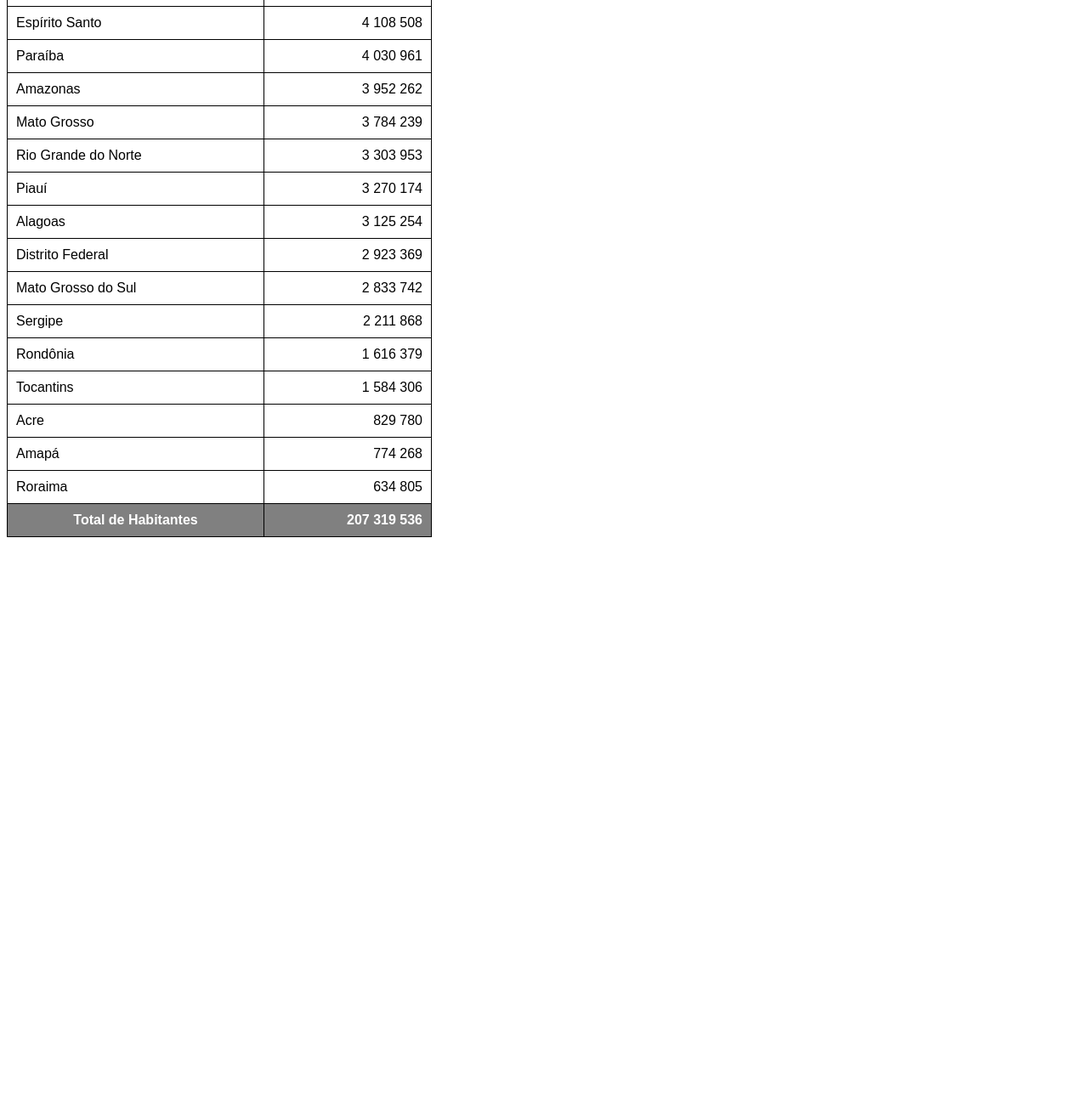
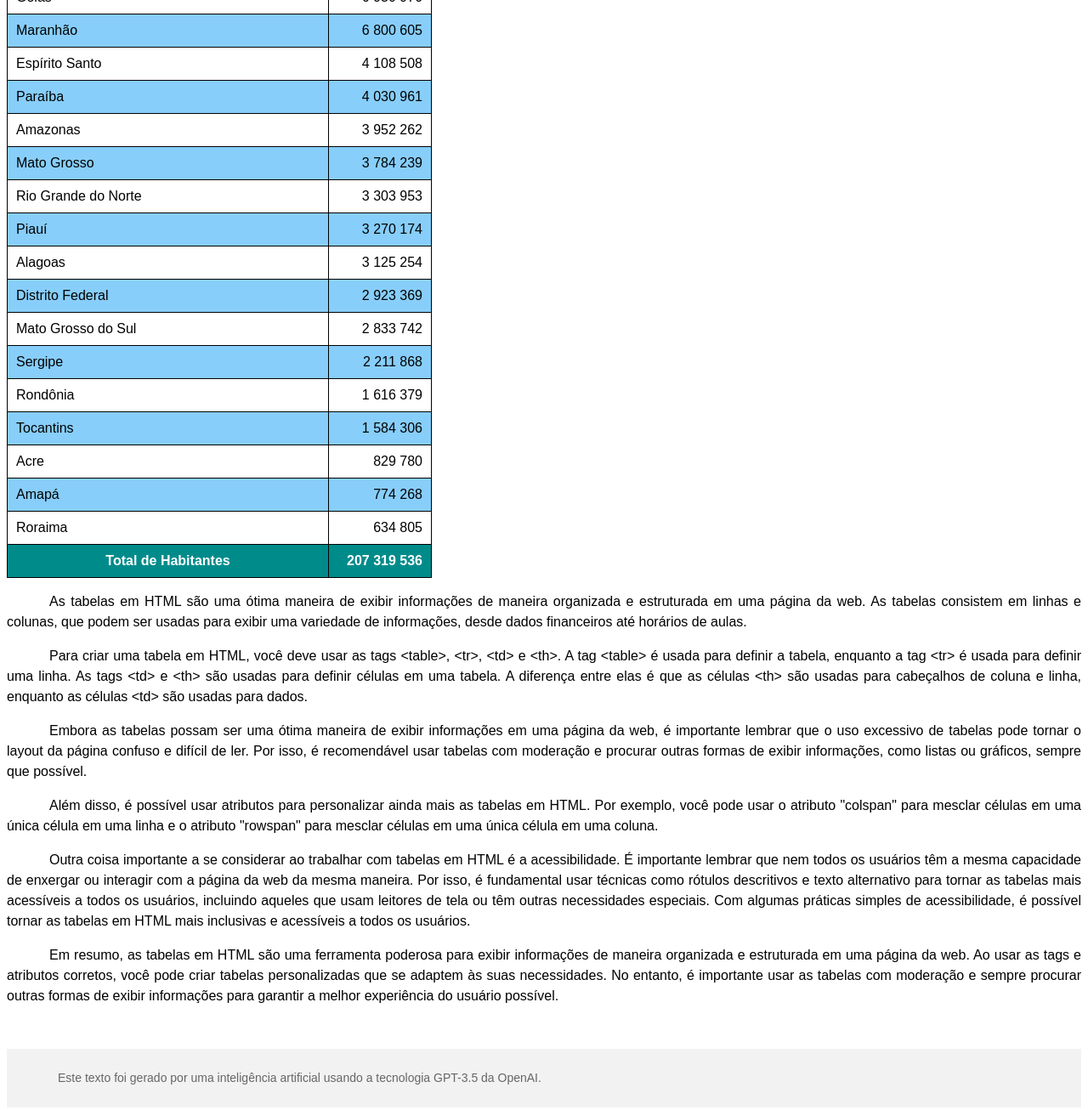
Before and after one commit to reulissontorres/html-css, a plain HTML site: page exercicios/ex023/tabela002.html in a window 1280 px wide. Shown: the part 580-1886 px from the top of the page at 85% size. Before the commit the page ends 1220 px from the top, so only its background shows below. Drawn offline with Linux system fonts and the light colour scheme.

Commit message:
atualização da tabela 002

```diff
--- a/exercicios/ex023/tabela002.html
+++ b/exercicios/ex023/tabela002.html
@@ -4,20 +4,49 @@
     <meta charset="UTF-8">
     <meta http-equiv="X-UA-Compatible" content="IE=edge">
     <meta name="viewport" content="width=device-width, initial-scale=1.0">
-    <title>População dos Estados</title>
+    <title>Tabelas Grandes</title>
     <style>
         body {
             font-family: Arial, Helvetica, sans-serif;
         }
 
+        p {
+            text-align: justify;
+            line-height: 1.5em;
+            text-indent: 50px;
+        }
+
         table {
             width: 500px;
             border-collapse: collapse;
+            position: relative;
+        }
+
+        caption {
+            background-color: lightskyblue;
+            color: black;
+            font-weight: bold;
+            font-size: 1.5em;
+            padding: 10px;
         }
 
         thead, tfoot {
-            background-color: gray;
+            background-color: darkcyan;
             color: white;
+        }
+
+        thead > tr > th {
+            position: sticky;
+            top: -1px;
+            background-color: darkcyan;
+        }
+
+        tbody > tr:nth-child(even) { /* 2n */
+            background-color: lightskyblue;
+        }
+
+        tbody > tr:nth-child(odd) { /* 2n + 1 */
+            background-color: white;
         }
 
         td, th {
@@ -25,14 +54,28 @@
             padding: 10px;
         }
 
+        th#populacao {
+            width: 100px;
+        }
+
         td.num {
             text-align: right;
+        }
+
+        footer {
+            background-color: #f2f2f2;
+            padding: 10px;
+            text-align: center;
+            font-size: 14px;
+            color: #666;
+            margin-top: 50px;
+            text-indent: 0px;
         }
 
     </style>
 </head>
 <body>
-    <h1>Lista de unidades federativas do Brasil por população</h1>
+    <h1>Tabelas Grandes</h1>
     <!--
         ANATOMIA PARA TABELAS GRANDES
         TABLE
@@ -44,27 +87,24 @@
                 TR, TD, TH
     -->
     <table>
+        <caption>População das Unidades Federativas</caption>
         <thead>
             <tr>
-                <th>Estado</th>
-                <th>População</th>
+                <th scope="col">Estado</th>
+                <th scope="col" id="populacao">População</th>
             </tr>
         </thead>
-        <tfoot>
-            <th>Total de Habitantes</th>
-            <td class="num"><strong>207 319 536</strong></td>
-        </tfoot>
         <tbody>
             <tr>
                 <td>São Paulo</td>
                 <td class="num">46 024 937</td>
             </tr>
             <tr>
-                <td> Minas Gerais</td>
+                <td>Minas Gerais</td>
                 <td class="num">20 732 660</td>
             </tr>
             <tr>
-                <td> Rio de Janeiro</td>
+                <td>Rio de Janeiro</td>
                 <td class="num">16 615 526</td>
             </tr>
             <tr>
@@ -72,7 +112,7 @@
                 <td class="num">14 659 023</td>
             </tr>
             <tr>
-                <td> Paraná</td>
+                <td>Paraná</td>
                 <td class="num">11 835 379</td>
             </tr>
             <tr>
@@ -80,11 +120,11 @@
                 <td class="num">11 088 065</td>
             </tr>
             <tr>
-                <td> Pernambuco</td>
+                <td>Pernambuco</td>
                 <td class="num">9 051 113</td>
             </tr>
             <tr>
-                <td> Ceará</td>
+                <td>Ceará</td>
                 <td class="num">8 936 431</td>
             </tr>
             <tr>
@@ -92,55 +132,55 @@
                 <td class="num">8 442 962</td>
             </tr>
             <tr>
-                <td> Santa Catarina</td>
+                <td>Santa Catarina</td>
                 <td class="num">7 762 154</td>
             </tr>
             <tr>
-                <td> Goiás</td>
-                <td class="num">6 950 976	</td>
+                <td>Goiás</td>
+                <td class="num">6 950 976</td>
             </tr>
             <tr>
                 <td>Maranhão</td>
-                <td class="num">6 800 605	</td>
+                <td class="num">6 800 605</td>
             </tr>
             <tr>
-                <td> Espírito Santo</td>
+                <td>Espírito Santo</td>
                 <td class="num">4 108 508</td>
             </tr>
             <tr>
-                <td> Paraíba</td>
+                <td>Paraíba</td>
                 <td class="num">4 030 961</td>
             </tr>
             <tr>
-                <td> Amazonas</td>
+                <td>Amazonas</td>
                 <td class="num">3 952 262</td>
             </tr>
             <tr>
-                <td> Mato Grosso</td>
-                <td class="num">3 784 239	</td>
+                <td>Mato Grosso</td>
+                <td class="num">3 784 239</td>
             </tr>
             <tr>
                 <td>Rio Grande do Norte</td>
                 <td class="num">3 303 953</td>
             </tr>
             <tr>
-                <td> Piauí</td>
+                <td>Piauí</td>
                 <td class="num">3 270 174</td>
             </tr>
             <tr>
-                <td> Alagoas	</td>
+                <td>Alagoas</td>
                 <td class="num">3 125 254</td>
             </tr>
             <tr>
-                <td> Distrito Federal</td>
+                <td>Distrito Federal</td>
                 <td class="num">2 923 369</td>
             </tr>
             <tr>
-                <td> Mato Grosso do Sul</td>
+                <td>Mato Grosso do Sul</td>
                 <td class="num">2 833 742</td>
             </tr>
             <tr>
-                <td> Sergipe</td>
+                <td>Sergipe</td>
                 <td class="num">2 211 868</td>
             </tr>
             <tr>
@@ -148,15 +188,15 @@
                 <td class="num">1 616 379</td>
             </tr>
             <tr>
-                <td> Tocantins</td>
+                <td>Tocantins</td>
                 <td class="num">1 584 306</td>
             </tr>
             <tr>
-                <td> Acre</td>
+                <td>Acre</td>
                 <td class="num">829 780</td>
             </tr>
             <tr>
-                <td> Amapá</td>
+                <td>Amapá</td>
                 <td class="num">774 268</td>
             </tr>
             <tr>
@@ -164,6 +204,39 @@
                 <td class="num">634 805</td>
             </tr>
         </tbody>
+        <tfoot>
+            <th scope="row">Total de Habitantes</th>
+            <td class="num"><strong>207 319 536</strong></td>
+        </tfoot>
     </table>
+    <p>
+        As tabelas em HTML são uma ótima maneira de exibir informações de maneira organizada e estruturada em uma página da web. As tabelas consistem em linhas e colunas, que podem ser usadas para exibir uma variedade de informações, desde dados financeiros até horários de aulas.
+    </p>
+
+    <p>
+        Para criar uma tabela em HTML, você deve usar as tags &lt;table&gt;, &lt;tr&gt;, &lt;td&gt; e &lt;th&gt;. A tag &lt;table&gt; é usada para definir a tabela, enquanto a tag &lt;tr&gt; é usada para definir uma linha. As tags &lt;td&gt; e &lt;th&gt; são usadas para definir células em uma tabela. A diferença entre elas é que as células &lt;th&gt; são usadas para cabeçalhos de coluna e linha, enquanto as células &lt;td&gt; são usadas para dados.
+    </p>
+
+    <p>
+        Embora as tabelas possam ser uma ótima maneira de exibir informações em uma página da web, é importante lembrar que o uso excessivo de tabelas pode tornar o layout da página confuso e difícil de ler. Por isso, é recomendável usar tabelas com moderação e procurar outras formas de exibir informações, como listas ou gráficos, sempre que possível.
+    </p>
+
+    <p>
+        Além disso, é possível usar atributos para personalizar ainda mais as tabelas em HTML. Por exemplo, você pode usar o atributo "colspan" para mesclar células em uma única célula em uma linha e o atributo "rowspan" para mesclar células em uma única célula em uma coluna.
+    </p>
+
+    <p>
+        Outra coisa importante a se considerar ao trabalhar com tabelas em HTML é a acessibilidade. É importante lembrar que nem todos os usuários têm a mesma capacidade de enxergar ou interagir com a página da web da mesma maneira. Por isso, é fundamental usar técnicas como rótulos descritivos e texto alternativo para tornar as tabelas mais acessíveis a todos os usuários, incluindo aqueles que usam leitores de tela ou têm outras necessidades especiais. Com algumas práticas simples de acessibilidade, é possível tornar as tabelas em HTML mais inclusivas e acessíveis a todos os usuários.
+    </p>
+
+    <p>
+        Em resumo, as tabelas em HTML são uma ferramenta poderosa para exibir informações de maneira organizada e estruturada em uma página da web. Ao usar as tags e atributos corretos, você pode criar tabelas personalizadas que se adaptem às suas necessidades. No entanto, é importante usar as tabelas com moderação e sempre procurar outras formas de exibir informações para garantir a melhor experiência do usuário possível.
+    </p>
+
+    <footer>
+        <p>
+            Este texto foi gerado por uma inteligência artificial usando a tecnologia GPT-3.5 da OpenAI.
+        </p>
+    </footer>
 </body>
 </html>
```
